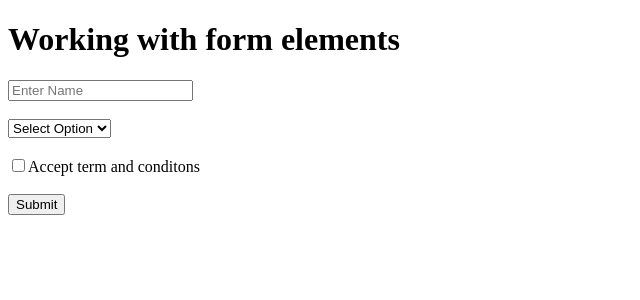
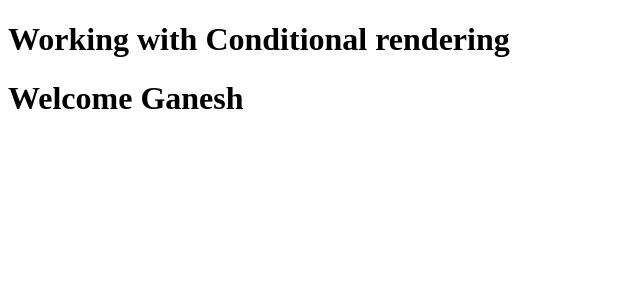
Before and after one commit to maggipawar/Reactjs_tutorial, a React (Create React App) app: page / in a window 1280 px wide. Shown: the top 300 px of the page, without its empty margins (0-640 px from the left). Built offline with nearby package versions, Linux system fonts and the light colour scheme.

Commit message:
conditional rendering with functional component Example

```diff
--- a/src/App.js
+++ b/src/App.js
@@ -3,38 +3,18 @@
 import React, { useState } from "react";
 
 function App() {
-  const [name, setName] = useState(null);
-  const [slt, setSlt] = useState(null);
-  const [tnc, setTnc] = useState(false);
-  // const [clear,setClear]=useState(false);
-
-  function getData(e) {
-    e.preventDefault();
-    console.log(name, slt, tnc);
-  }
+  const [login, setLogin] = useState(1);
   return (
     <div>
-      <h1>Working with form elements</h1>
-      <form onSubmit={getData}>
-        {/* <h2>{name} {slt} {tnc}</h2> */}
-        <input
-          type="text"
-          placeholder="Enter Name"
-          onChange={(e) => setName(e.target.value)}
-        />
-        <br /> <br />
-        <select onChange={(e) => setSlt(e.target.value)}>
-          <option>Select Option</option>
-          <option>Javascript</option>
-          <option>HTML</option>
-          <option>CSS</option>
-        </select>
-        <br /> <br />
-        <input type="checkbox" onChange={(e) => setTnc(e.target.checked)} />
-        <span>Accept term and conditons</span> <br /> <br />
-        <button type="submit">Submit</button>
-        {/* <button onClick={}>Clear</button> */}
-      </form>
+      <h1>Working with Conditional rendering</h1>
+
+      {login == 1 ? (
+        <h1>Welcome Ganesh</h1>
+      ) : login == 2 ? (
+        <h1>Welcome Guest</h1>
+      ) : (
+        <h1>Welcome User</h1>
+      )}
     </div>
   );
 }
```
